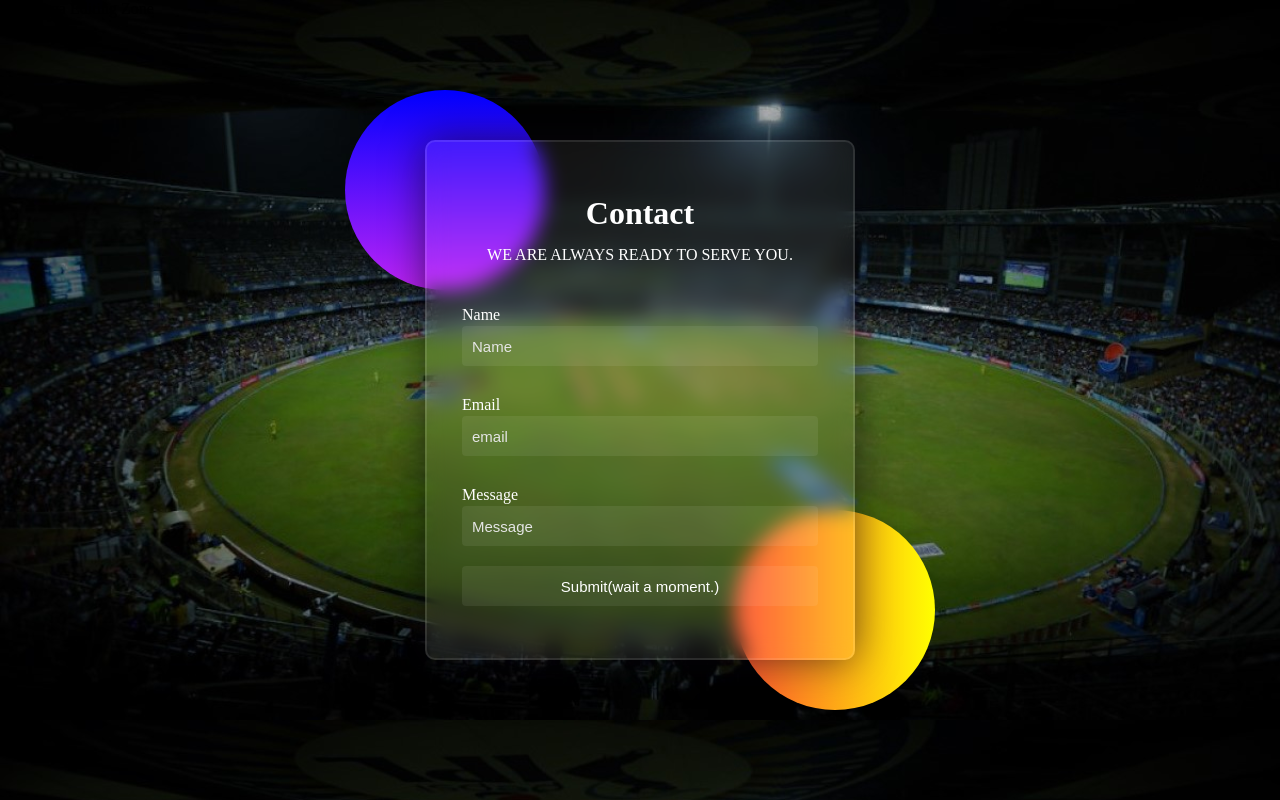
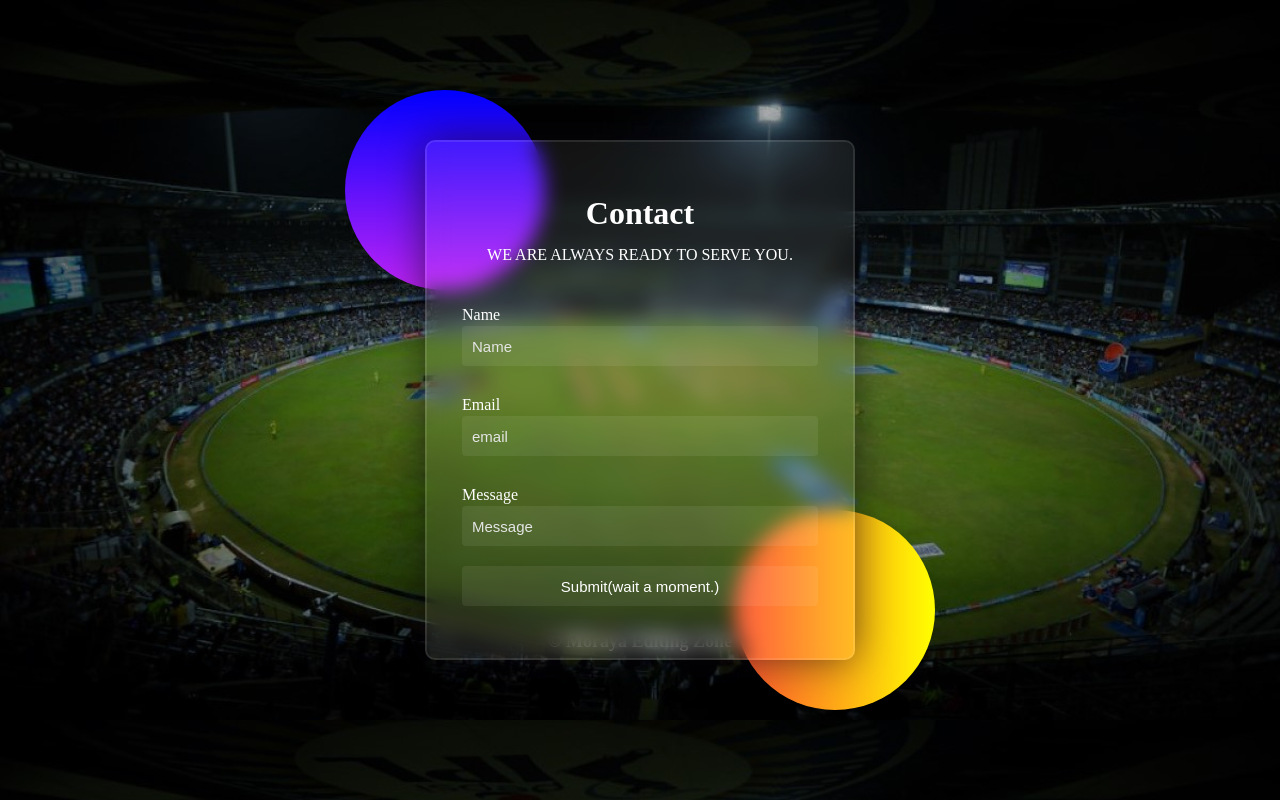
Before and after one commit to atharvadeshmukh007/IPL22, a plain HTML site: page contact.html in a window 1280 px wide. Drawn offline with Linux system fonts and the light colour scheme.

Commit message:
Update contact.css

```diff
--- a/contact.css
+++ b/contact.css
@@ -134,3 +134,13 @@ button:hover
     color: white;
 
 }
+footer
+{
+    color : white;
+    font-size: 18px;
+    font-weight: bold;
+    line-height: 42px;
+    text-align: center;
+    padding: 0;
+    margin-top: 620px;
+}
```
